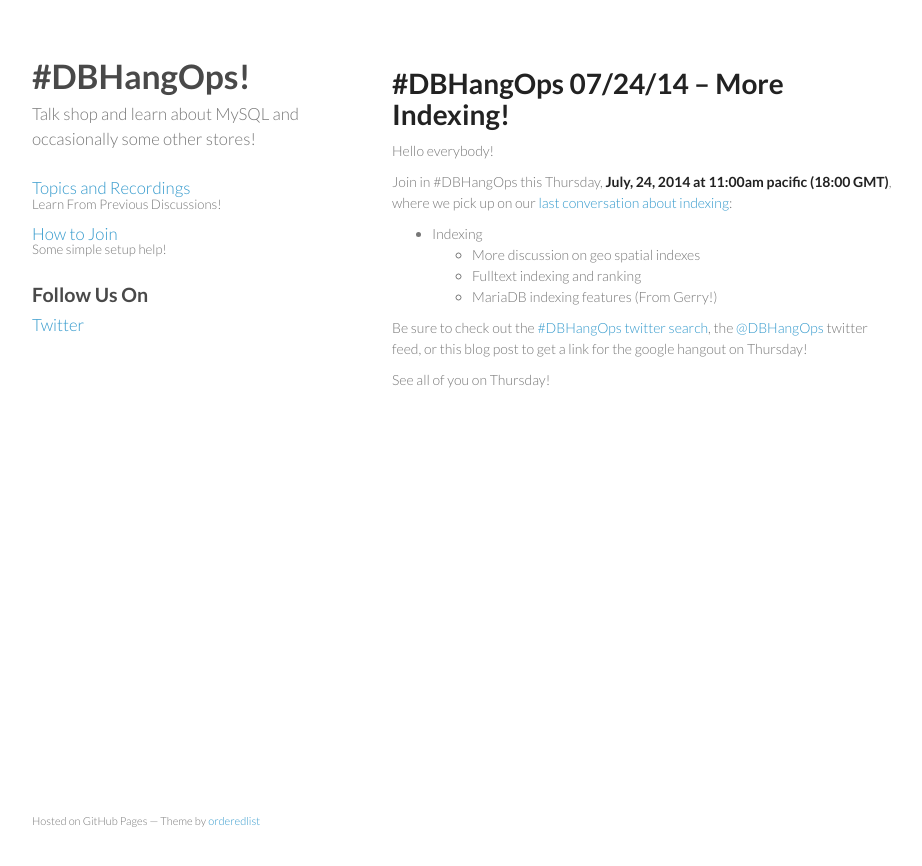
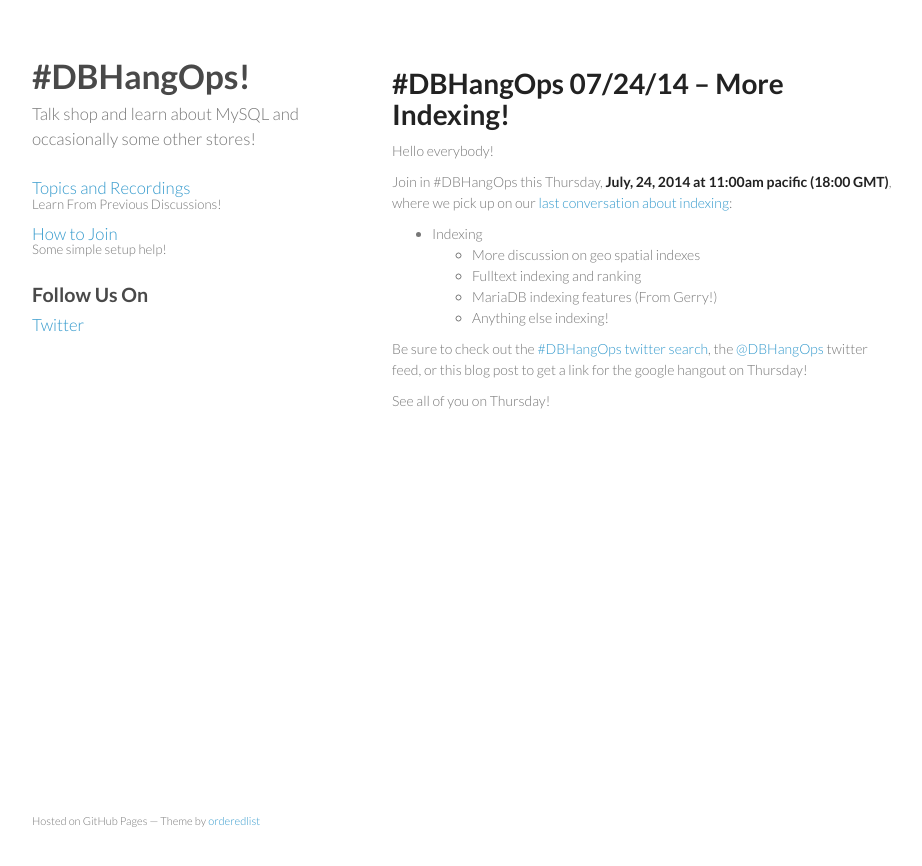
Before and after one commit to dbhangops/dbhangops.github.io, a Jekyll site: the page built from _posts/2014-07-22-dbhangops-072414-more-indexing.markdown, in a window 1280 px wide. Shown: the top 866 px of the page, without its empty margins (178-1100 px from the left). Built offline with Jekyll 4.4.1, drawn with Linux system fonts in a browser that asks for light colours; Markdown is read by kramdown in place of the engine named in the settings.

Commit message:
Tweak topic

```diff
--- a/_posts/2014-07-22-dbhangops-072414-more-indexing.markdown
+++ b/_posts/2014-07-22-dbhangops-072414-more-indexing.markdown
@@ -30,6 +30,7 @@
 	* More discussion on geo spatial indexes
 	* Fulltext indexing and ranking
 	* MariaDB indexing features (From Gerry!)
+	* Anything else indexing!
 
 Be sure to check out the [\#DBHangOps twitter search](https://twitter.com/search/realtime?q=%23DBHangOps), the [@DBHangOps](https://twitter.com/dbhangops) twitter feed, or this blog post to get a link for the google hangout on Thursday!
 
```
